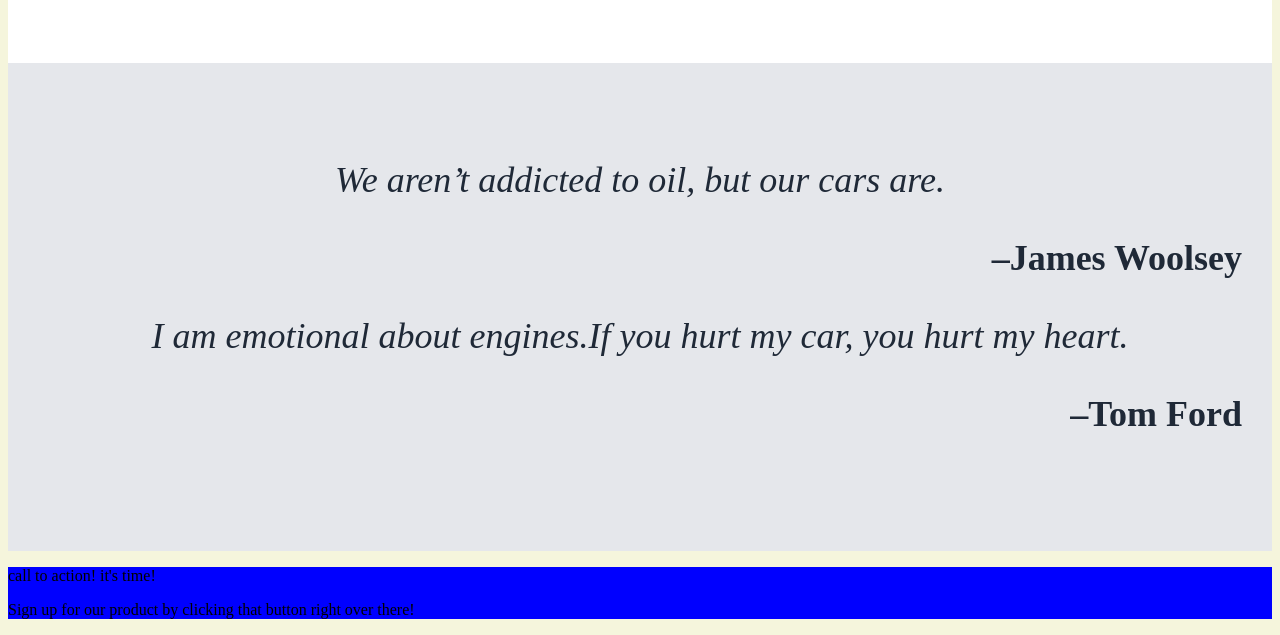
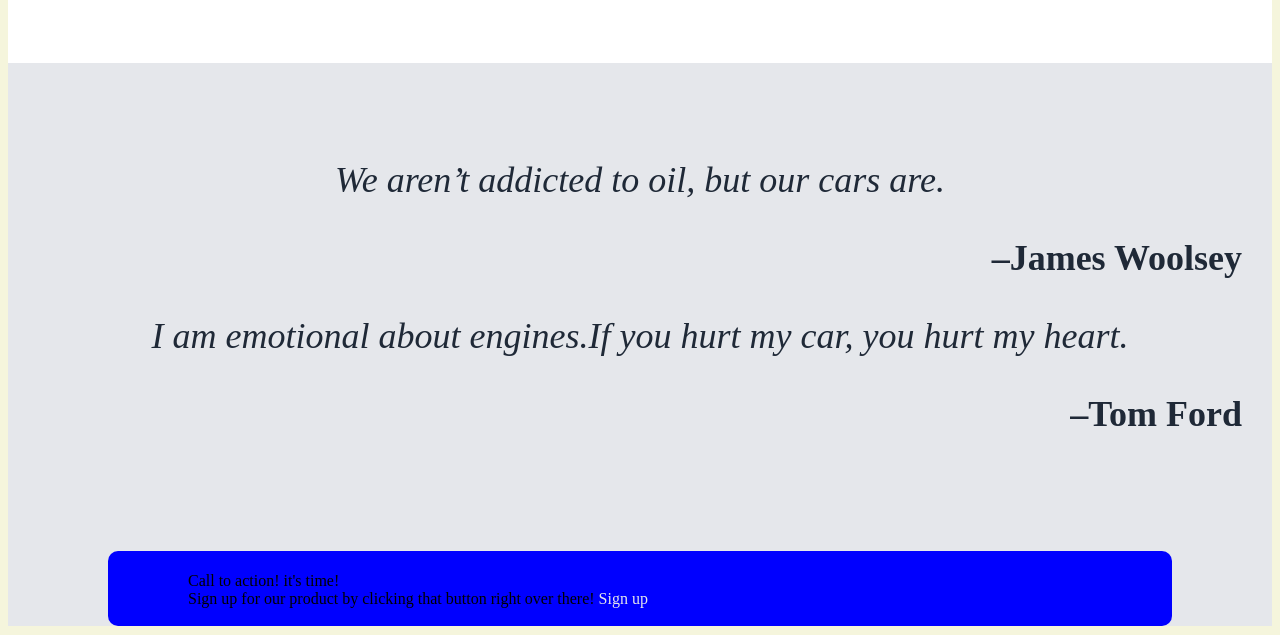
Before and after one commit to GAD0007/Slack, a plain HTML site: page index.html in a window 1280 px wide. Shown: the part 869-1504 px from the top of the page. Drawn offline with Linux system fonts and the light colour scheme; a script that the page names is missing; files whose address does not match are found by name.

Commit message:
on the action box

```diff
--- a/index.html
+++ b/index.html
@@ -63,8 +63,13 @@ Slack online auto mobile shop offers the best deals on all exotic and race cars.
     </section>
         <section class="D">
             <div class="sign-up">
-                        <p class="action"> call to action! it's time! </p>
-                      <p class="product">Sign up for our product by clicking that button right over there! <span></span></p>
+                        <p class="action"> Call to action! it's time!
+                             <br/>
+                                <span id="small">
+                        Sign up for our product by clicking that button right over there! </span>    <span id="last"><a href="/sign-up.html">Sign up</a> </span>
+                        </p>
+
+                    </p>
             </div>
         </section>
 
--- a/style.css
+++ b/style.css
@@ -66,5 +66,13 @@ color: #1F2937
 p.author{text-align: right;
      font-size: 36px;
     font-weight: bolder;}
-    section.D{background-color: #E5E7EB;}
-div.sign-up{background-color: blue; ;}
+    section.D{background-color: #E5E7EB;
+        padding-left: 100px;
+    padding-right: 100px;}
+div.sign-up{background-color: blue;
+    padding-left :80px;
+    padding-right: 40px;
+    padding-top: 5px;
+    padding-bottom: 2px;
+    border-radius:10px }
+    #last{ text-align: right ;}
```
Also changed, not shown: sign-up.html (+1 -0 lines).
